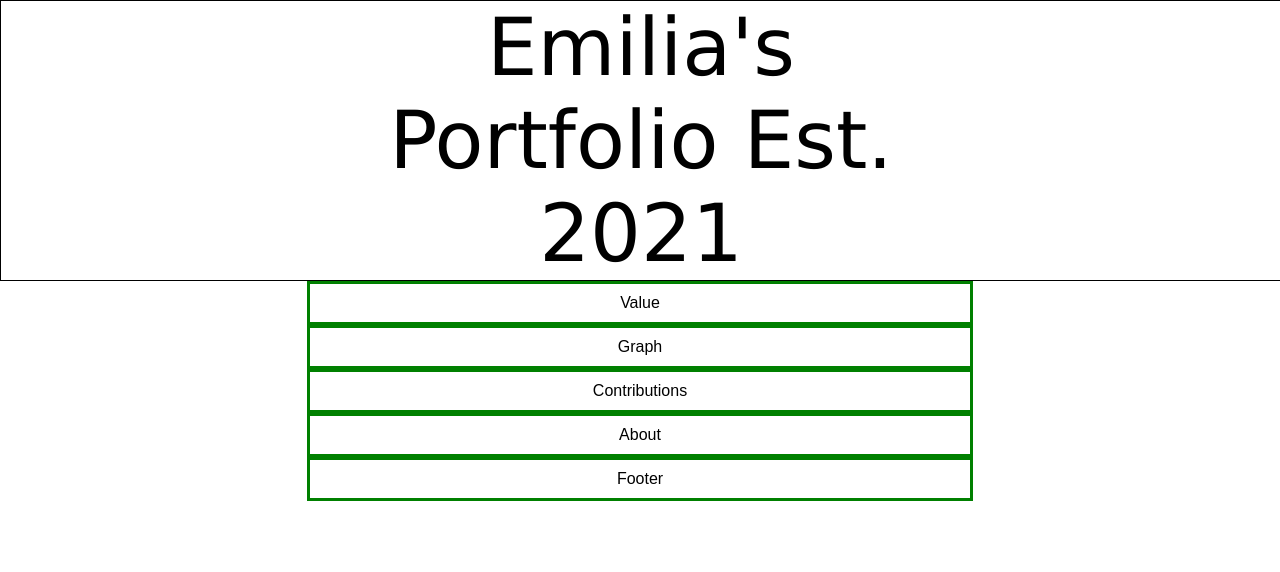
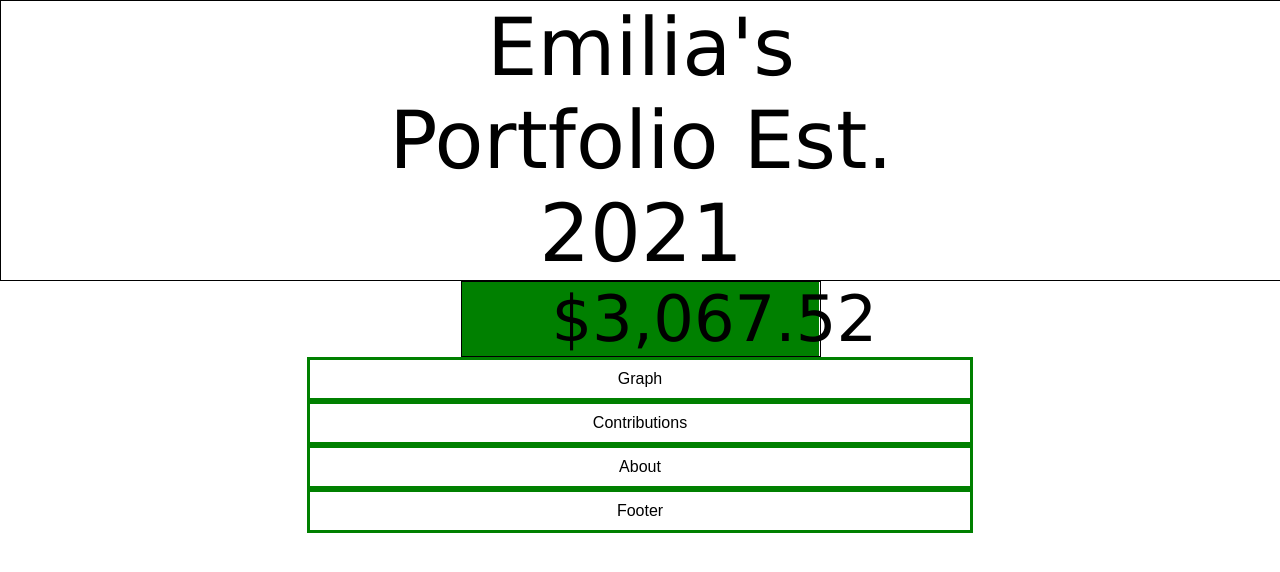
Before and after one commit to Douglas4739/Emilias-Portfolio, a React (Create React App) app: page / in a window 1280 px wide. Shown: the top 572 px of the page. Built offline with nearby package versions, Linux system fonts and the light colour scheme.

Commit message:
added some style to Value

```diff
--- a/src/Value.css
+++ b/src/Value.css
@@ -1,8 +1,18 @@
 .value {
-    font-family:Arial, Helvetica, sans-serif;
+    font-family: 'Lucida Sans', 'Lucida Sans Regular', 'Lucida Grande', 'Lucida Sans Unicode', Geneva, Verdana, sans-serif;
     margin: auto;
+    color: rgb(0, 0, 0);
     width: 50%;
-    border: 3px solid green;
-    padding: 10px;
-    size: 30px;
+    border: 1px solid black;
+    padding-left: 25%;
+    padding-right: 25%;
+    text-align: center;
+    font-size: 4em;
 }
+
+.valueContainer{
+    background: green;
+    width: 28%;
+    display: flex;
+    margin: 0 auto;
+}
--- a/src/Value.js
+++ b/src/Value.js
@@ -3,7 +3,12 @@ import './Value.css';
 
 function Value() {
   return (
-    <div className="value">Value</div>
+    <>
+    <div className="valueContainer">
+      <div className="value">$3,067.52</div>
+    </div>
+    </>
+
   )
 }
 
```
